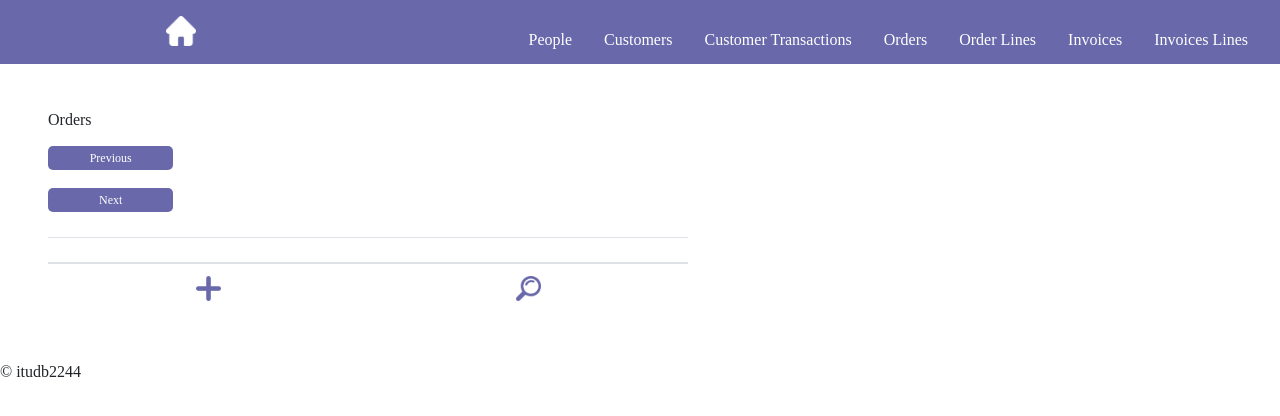
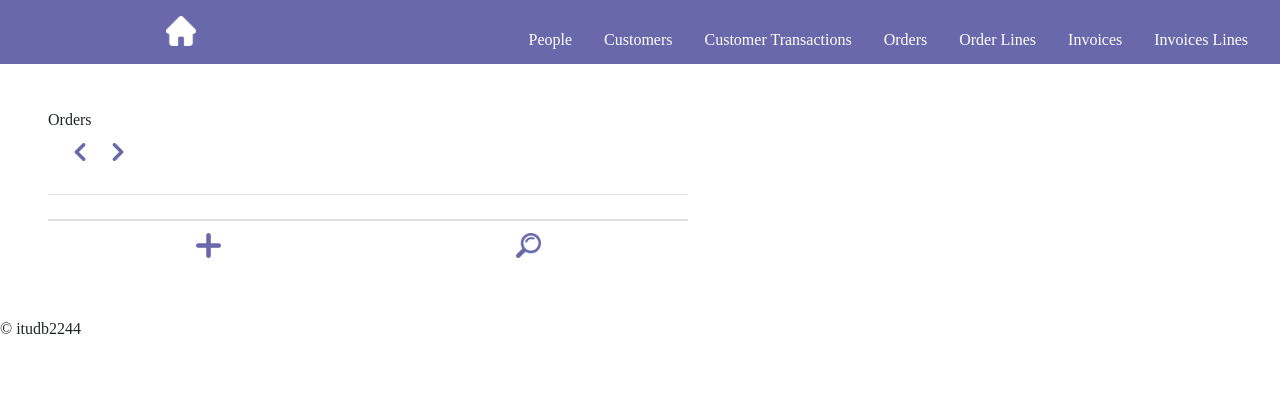
Before and after one commit to itudb2244/itudb2244, a Flask app: page /orders in a window 1280 px wide. Shown: the top 416 px of the page. Run offline with Flask 2, Linux system fonts and the light colour scheme; data that the repository does not hold is empty.

Commit message:
update table next previous < >

```diff
--- a/templates/list_macro.html
+++ b/templates/list_macro.html
@@ -4,14 +4,16 @@
     <th scope="column"> </th>
     <th scope="column"> </th>
 
-    <a style="color:white; text-decoration: none; display:inline-block; margin-bottom: 25px;;">
-      <button class="update-btn">
-        Previous
-      </button>
-      <button class="update-btn">
-        Next
-      </button>
-    </a>
+    <div style="margin-bottom:30px; margin-left: 15px; margin-top: 15px;">
+      <a style="color:white; text-decoration: none; position: relative;"
+        href="">
+        <img class=" mx-2" src="/static/previous.png" style="width:18px;height:18px;">
+      </a>
+      <a style="color:white; text-decoration: none; position: relative;"
+        href="">
+        <img class=" mx-2" src="/static/next.png" style="width:18px;height:18px;">
+      </a>
+    </div>
 
 
     {% for keys in table_object[0].__dict__.keys() %}
@@ -19,7 +21,7 @@
 
     <th class="" scope="column" >
       {{ keys }}
-    <a   style="color:white; text-decoration: none; position: absolute;"
+    <a style="color:white; text-decoration: none; position: absolute;"
       href="">
       <img class=" mx-2" src="/static/sort.png" style="width:18px;height:18px;">
     </a>
```
